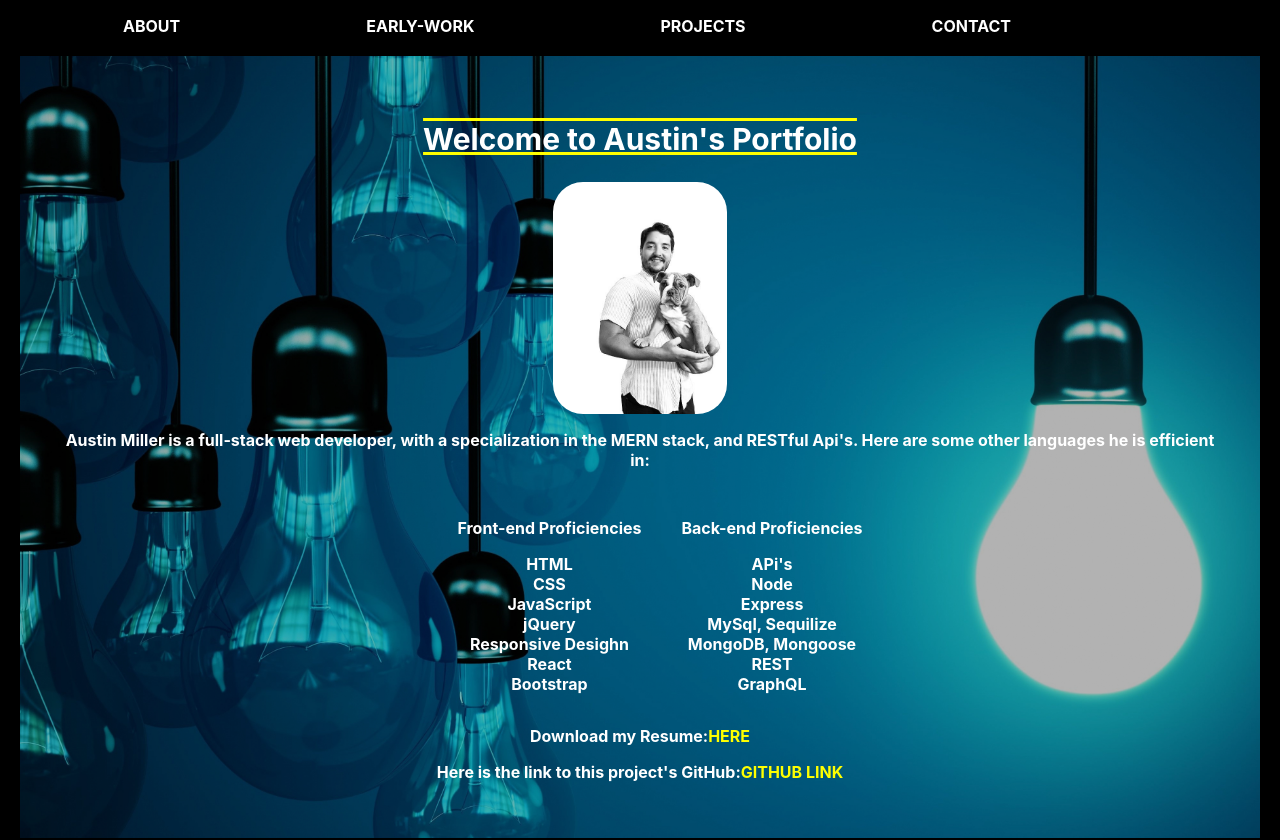
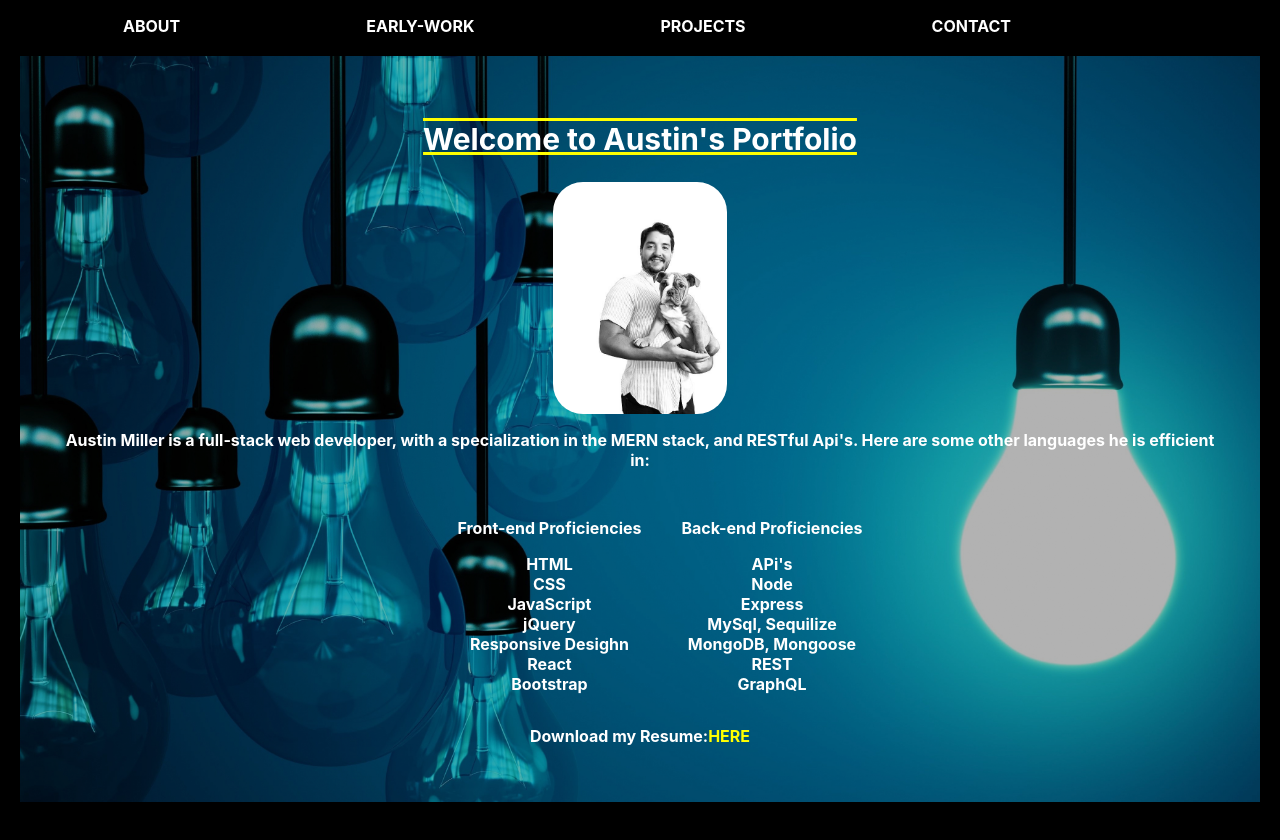
Before and after one commit to Auzz24/austinsPortfolio, a React (Create React App) app: page / in a window 1280 px wide. Shown: the top 840 px of the page. Built offline with nearby package versions, Linux system fonts and the light colour scheme.

Commit message:
edit to github link

```diff
--- a/src/components/Pages/about.js
+++ b/src/components/Pages/about.js
@@ -38,7 +38,7 @@ function About() {
             <div>
                 <p id="resumeLink"> Download my Resume:<a href="https://docs.google.com/document/d/1RPMMFWWAuMLJ2uevABlFFVKmOMBAIG9m/edit?usp=sharing&ouid=108598029225481980968&rtpof=true&sd=true">HERE</a></p>
 
-                <p id="resumeLink"> Here is the link to this project's GitHub:<a href="https://github.com/Auzz24/austinsPortfolio">GITHUB LINK</a></p>
+                {/* <p id="resumeLink"> Here is the link to this project's GitHub:<a href="https://github.com/Auzz24/austinsPortfolio">GITHUB LINK</a></p> */}
 
             </div>
             </section>
```
